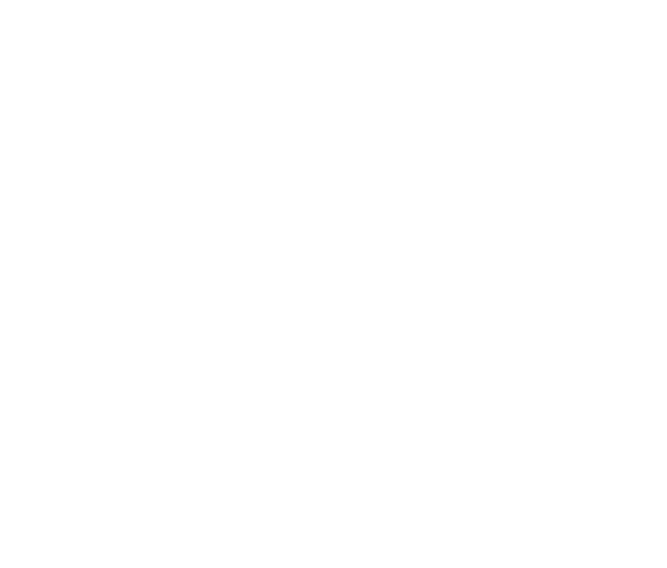
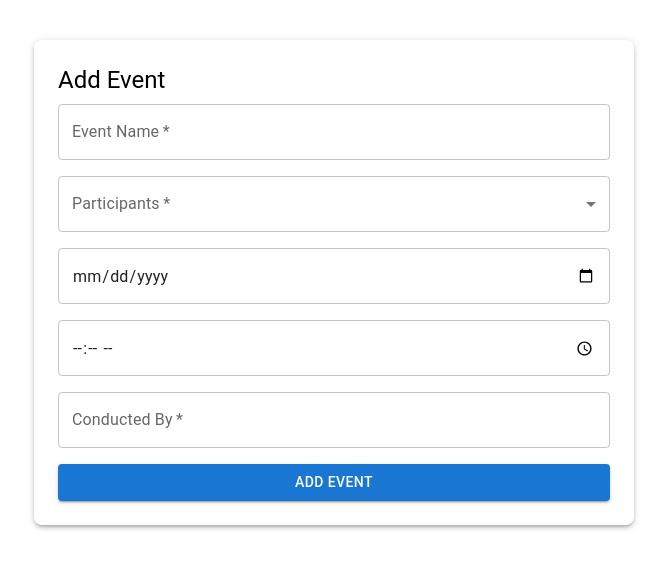
Before and after one commit to parvathy111/anganavadi-frontend, a React (Vite) app: page /add-event in a window 1280 px wide. Before the commit this address had no page. Shown: the top 568 px of the page, without its empty margins (306-973 px from the left). Built offline with nearby package versions, Linux system fonts and the light colour scheme.

Commit message:
add products and events

```diff
--- a/src/App.jsx
+++ b/src/App.jsx
@@ -3,7 +3,9 @@ import Login from "./pages/Login";
 import Adminlogin from "./pages/Adminlogin";
 import AddVaccine from "./pages/AddVaccine";
 import RegistrationForm from "./pages/RegistrationForm";
+import AddEvent from "./pages/AddEvent";
 import { Routes, Route } from "react-router";
+import AddProduct from "./pages/AddProduct";
 
 function App() {
   return (
@@ -13,6 +15,8 @@ function App() {
         <Route path="/admin/login" element={<Adminlogin />} />
         <Route path="/add-vaccine" element={<AddVaccine />} />
         <Route path="/register" element={<RegistrationForm />} />
+        <Route path="/add-event" element={<AddEvent />} />
+        <Route path="/add-product" element={<AddProduct />} />
       </Routes>
     </>
   );
--- /dev/null
+++ b/src/pages/AddEvent.jsx
@@ -0,0 +1,78 @@
+import React, { useState } from "react";
+import { TextField, Button, Typography, Container, Snackbar, Alert, Box, MenuItem } from "@mui/material";
+import api from "../config/axiosinstance";
+// import axios from "axios";
+
+const AddEvent = () => {
+  const [event, setEvent] = useState({
+    eventName: "",
+    participants: "",
+    date: "",
+    time: "",
+    conductedBy: "",
+  });
+  const [open, setOpen] = useState(false);
+  const [error, setError] = useState("");
+
+  const handleChange = (e) => {
+    setEvent({ ...event, [e.target.name]: e.target.value });
+  };
+
+  const handleSubmit = async (e) => {
+    e.preventDefault();
+    setError("");
+    console.log("hi");
+    try {
+      const response = await api.post("events/add", {
+        eventName: event.eventName,
+        participants: event.participants ? [event.participants] : [],
+        date: event.date,
+        time: event.time,
+        conductedBy: event.conductedBy,
+      });
+      console.log(response);
+      setOpen(true);
+      setEvent({ eventName: "", participants: "", date: "", time: "", conductedBy: "" });
+    } catch (err) {
+        console.log(err)
+      setError(err.response?.data?.message || "Server error");
+    }
+  };
+
+  return (
+    <Container maxWidth="sm" sx={{ mt: 5, p: 3, boxShadow: 3, borderRadius: 2, bgcolor: "white" }}>
+      <Typography variant="h5" gutterBottom>
+        Add Event
+      </Typography>
+      {error && <Alert severity="error">{error}</Alert>}
+      <Box component="form" onSubmit={handleSubmit} display="flex" flexDirection="column" gap={2}>
+        <TextField label="Event Name" name="eventName" value={event.eventName} onChange={handleChange} required />
+        <TextField
+          select
+          label="Participants"
+          name="participants"
+          value={event.participants}
+          onChange={handleChange}
+          required
+        >
+          <MenuItem value="Parent">Parent</MenuItem>
+          <MenuItem value="Pregnant/Lactating women">Pregnant/Lactating women</MenuItem>
+          <MenuItem value="Others">Others</MenuItem>
+        </TextField>
+        <TextField type="date" name="date" value={event.date} onChange={handleChange} required />
+        <TextField type="time" name="time" value={event.time} onChange={handleChange} required />
+        <TextField label="Conducted By" name="conductedBy" value={event.conductedBy} onChange={handleChange} required />
+        <Button variant="contained" color="primary" type="submit">
+          Add Event
+        </Button>
+      </Box>
+      <Snackbar open={open} autoHideDuration={3000} onClose={() => setOpen(false)}>
+        <Alert severity="success" onClose={() => setOpen(false)}>
+          Event added successfully, pending supervisor approval!
+        </Alert>
+      </Snackbar>
+    </Container>
+  );
+};
+
+export default AddEvent;
--- /dev/null
+++ b/src/pages/AddProduct.jsx
@@ -0,0 +1,75 @@
+import React, { useState } from "react";
+import {
+  TextField,
+  Button,
+  Typography,
+  Container,
+  Snackbar,
+  Alert,
+  Box,
+} from "@mui/material";
+import axios from "axios";
+// import api from "../config/axiosinstance";
+
+const AddProduct = () => {
+  const [product, setProduct] = useState({
+    itemid: "",
+    productname: "",
+    image: "",
+  });
+  const [open, setOpen] = useState(false);
+  const [error, setError] = useState("");
+
+  const handleChange = (e) => {
+    setProduct({ ...product, [e.target.name]: e.target.value });
+  };
+
+  const handleSubmit = async (e) => {
+    e.preventDefault();
+    setError("");
+
+    console.log("Sending data:", product); // Debugging step
+
+    try {
+      const response = await axios.post("http://localhost:5000/products/add", product, {
+        headers: {
+          "Content-Type": "application/json",
+        },
+      });
+      console.log("Response:", response.data);
+      setOpen(true);
+      setProduct({ itemid: "", productname: "", image: "" });
+    } catch (err) {
+      console.error("Error:", err.response?.data);
+      setError(err.response?.data?.message || "Server error");
+    }
+  };
+
+
+  return (
+    <Container maxWidth="sm" className="mt-10 p-5 shadow-lg rounded-2xl bg-white">
+      <Typography variant="h5" gutterBottom className="text-center font-bold">
+        Add Product
+      </Typography>
+      {error && <Alert severity="error">{error}</Alert>}
+      <Box component="form" onSubmit={handleSubmit} className="flex flex-col gap-4">
+        <TextField label="Item ID" name="itemid" value={product.itemid} onChange={handleChange} required />
+        <TextField label="Product Name" name="productname" value={product.productname} onChange={handleChange} required />
+        <TextField label="Image URL" name="image" value={product.image} onChange={handleChange} required />
+        <Button variant="contained" color="primary" type="submit">
+          Add Product
+        </Button>
+      </Box>
+      <Button variant="outlined" color="secondary" className="mt-4 w-full">
+        View Stock
+      </Button>
+      <Snackbar open={open} autoHideDuration={3000} onClose={() => setOpen(false)}>
+        <Alert severity="success" onClose={() => setOpen(false)}>
+          Product added successfully!
+        </Alert>
+      </Snackbar>
+    </Container>
+  );
+};
+
+export default AddProduct;
```
Also changed, not shown: 1 other file (tests, documents, lock files or other folders).
